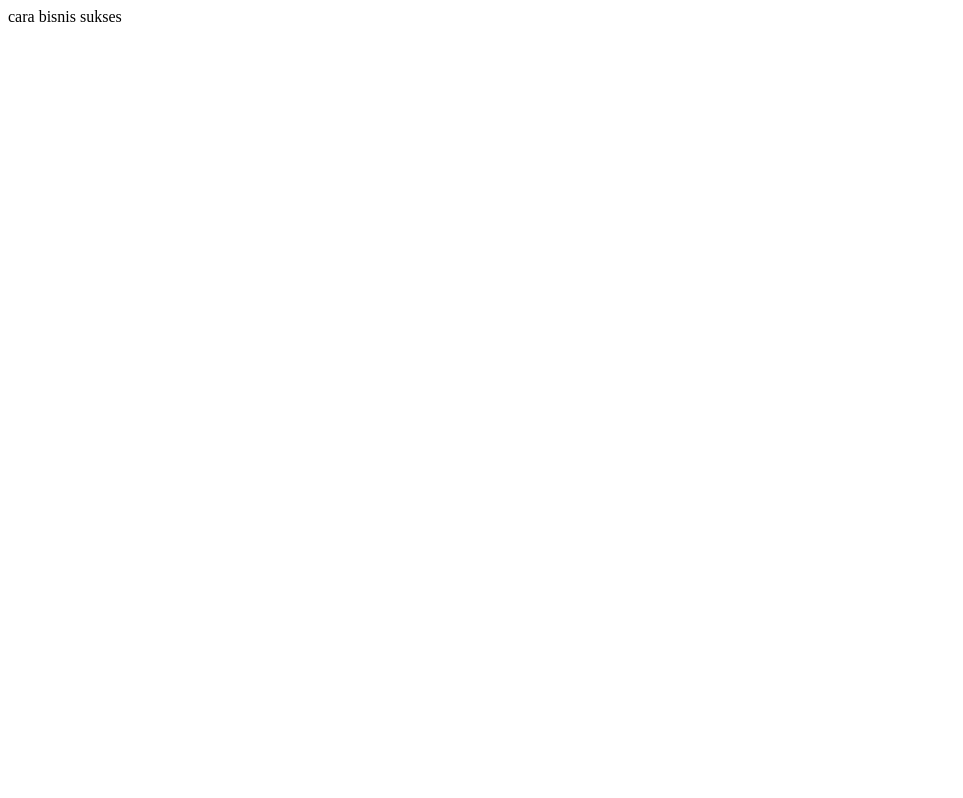
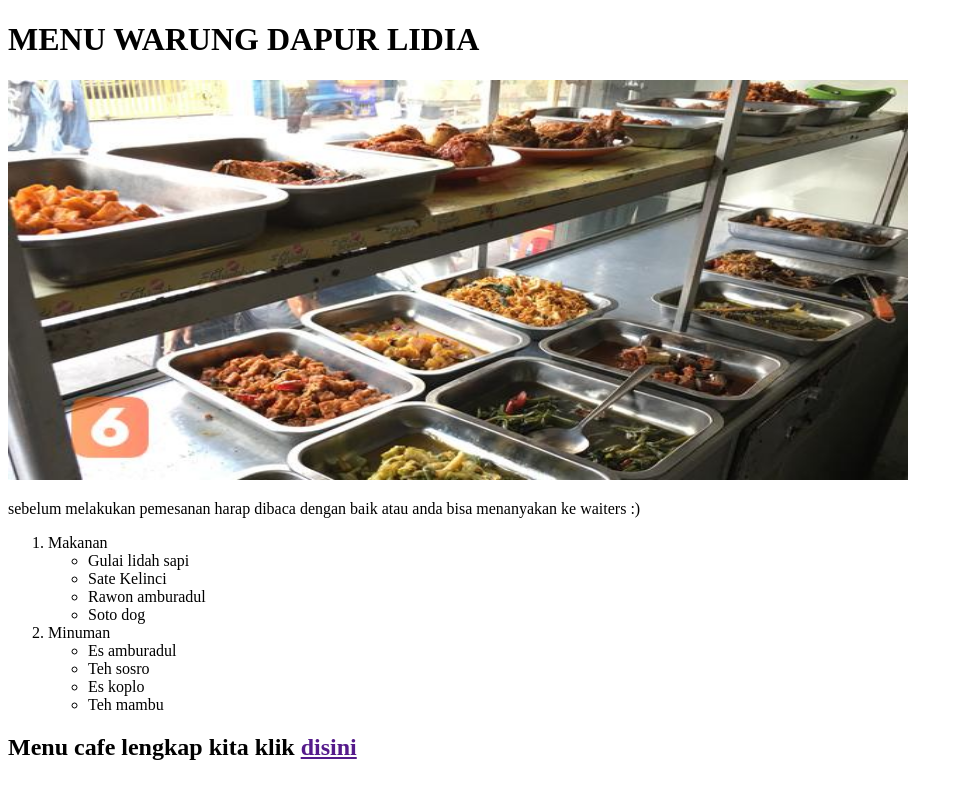
Before and after one commit to maulidiahrizki/folder-one, a plain HTML site: page index.html in a window 1280 px wide. Shown: the whole page, without its empty margins (0-963 px from the left). Drawn offline with Linux system fonts and the light colour scheme.

Commit message:
one pertemuan

```diff
--- a/index.html
+++ b/index.html
@@ -5,11 +5,30 @@
     <meta charset="UTF-8">
     <meta name="viewport" content="width=device-width, initial-scale=1.0">
     <meta http-equiv="X-UA-Compatible" content="ie=edge">
-    <title>Document</title>
+    <title>MENU WARUNG MAKAN DAPUR LIDIA</title>
 </head>
 
 <body>
-    cara bisnis sukses
+    <h1>MENU WARUNG DAPUR LIDIA</h1>
+    <img src="/warung makan.jpeg" alt="" height="400 px" width="900 px">
+    <p>sebelum melakukan pemesanan harap dibaca dengan baik atau anda bisa menanyakan ke waiters :)</p>
+    <ol>
+        <li>Makanan</li>
+        <ul>
+            <li>Gulai lidah sapi</li>
+            <li>Sate Kelinci</li>
+            <li>Rawon amburadul</li>
+            <li>Soto dog</li>
+        </ul>
+        <li>Minuman</li>
+        <ul>
+            <li>Es amburadul</li>
+            <li>Teh sosro</li>
+            <li>Es koplo</li>
+            <li>Teh mambu</li>
+        </ul>
+    </ol>
 </body>
+<h2>Menu cafe lengkap kita klik <a href="">disini</a></h2>
 
 </html>
```
Also changed, not shown: warung makan.jpeg (added).
